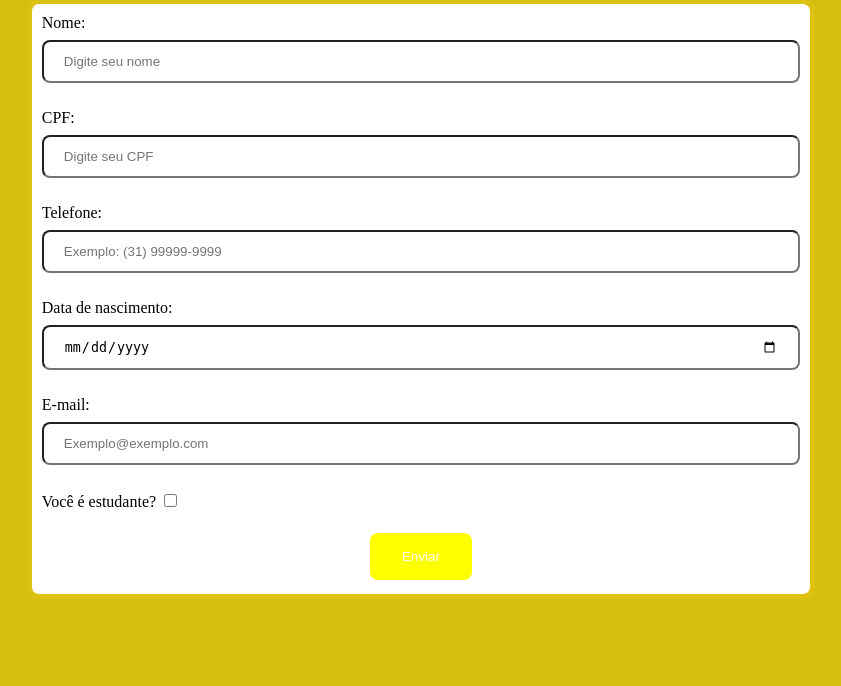
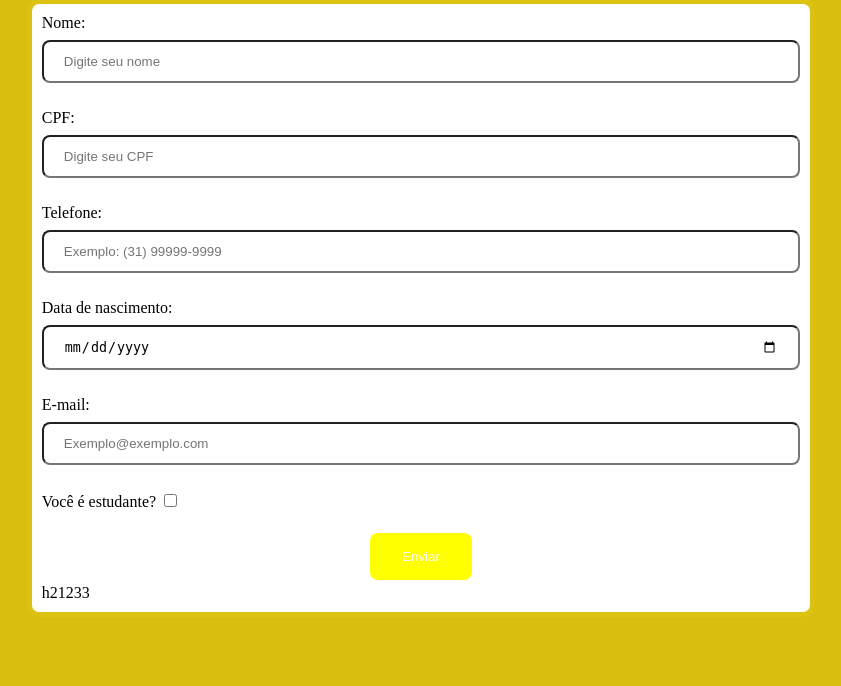
Before and after one commit to bbruno8/trabalho_php, a PHP site: page / in a window 1280 px wide. Shown: the part 81-767 px from the top of the page, without its empty margins (219-1060 px from the left). Run offline with PHP 8.4, Linux system fonts and the light colour scheme.

Commit message:
adicionei

```diff
--- a/Formulário  PHP/index.php
+++ b/Formulário  PHP/index.php
@@ -62,7 +62,7 @@
 
         ?>
 
-
+h21233
 
 
     </div>
```
